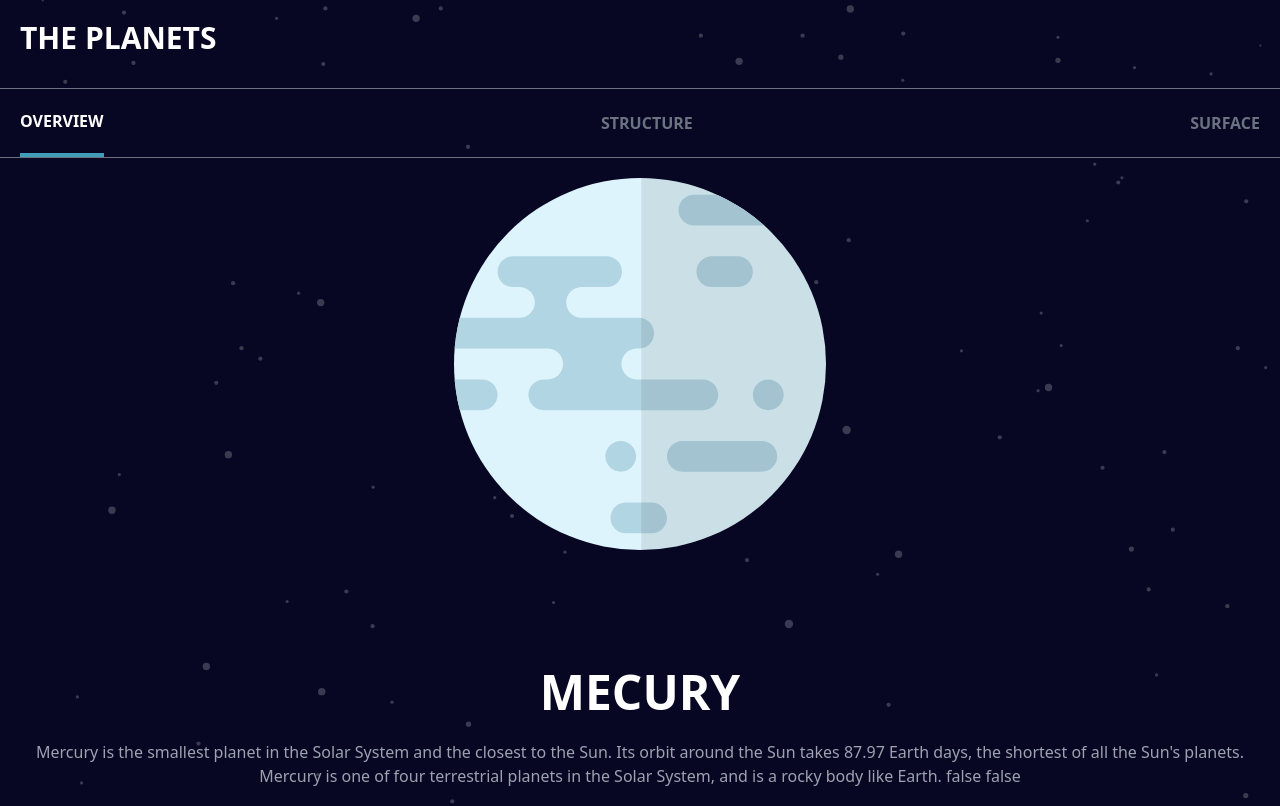
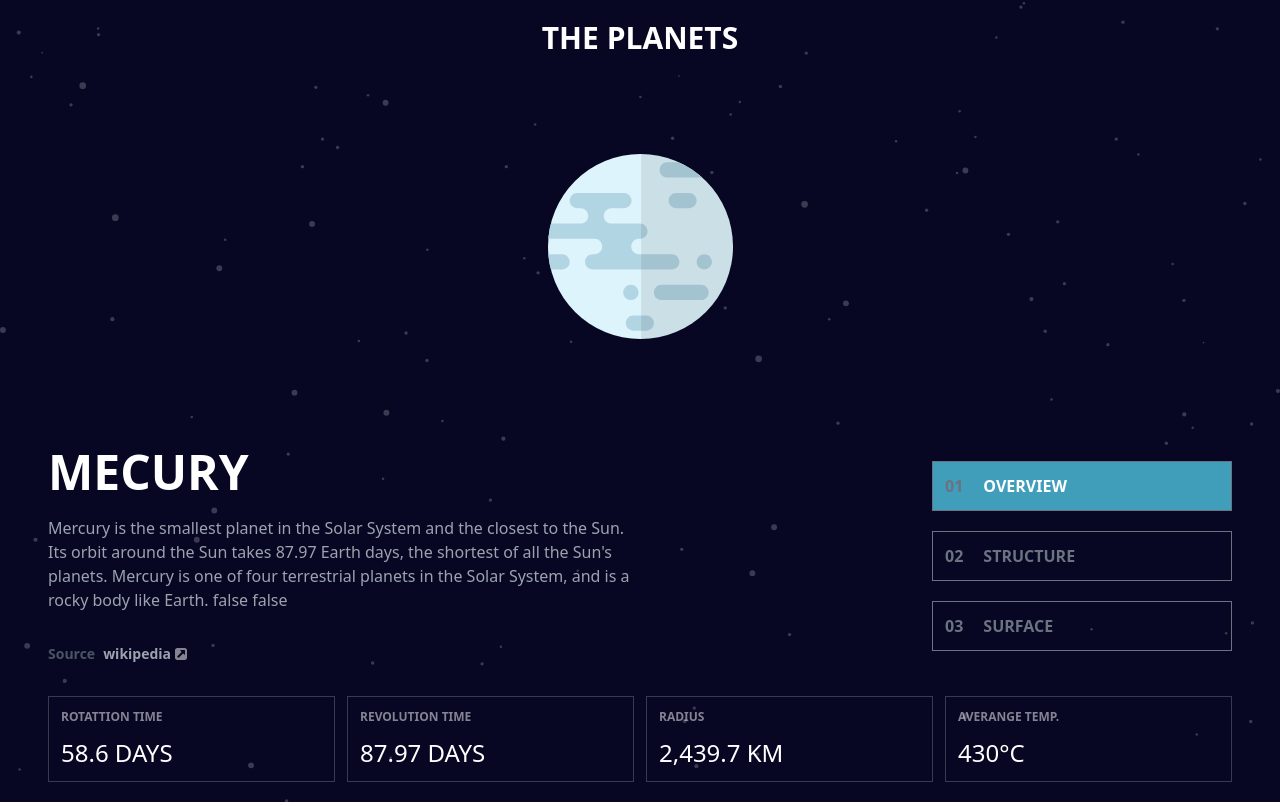
Before and after one commit to RonaldMamani/Planets_Fact, a React (Vite) app: page / in a window 1280 px wide. Shown: the top 806 px of the page. Built offline with nearby package versions, Linux system fonts and the light colour scheme.

Commit message:
Adicionando em tela de TTable

```diff
--- a/src/components/ButtonStatePlanet/index.tsx
+++ b/src/components/ButtonStatePlanet/index.tsx
@@ -1,15 +1,21 @@
 type Props= {
     content: string,
+    number?: string,
     className: string,
     onClick?: () => void
 }
 
-export default function ButtonStatePlanet({ content,className,onClick } : Props) {
+export default function ButtonStatePlanet({ content,number,className,onClick } : Props) {
     return (
         <button
-            className={`${className} uppercase font-semibold py-5`}
+            className={`${className}
+                uppercase font-semibold py-5
+                md:border-gray-500 md:border md:p-3 md:text-start md:flex md:gap-5 md:w-[300px]
+                `}
             onClick={onClick}
-            >{content}
+            >
+                <span className="max-[767px]:hidden text-gray-500">{number}</span>
+                <span>{content}</span>
         </button>
     )
 }
--- a/src/components/DetailPlanet/index.tsx
+++ b/src/components/DetailPlanet/index.tsx
@@ -5,9 +5,15 @@ type Props = {
 
 export default function DetailPlanet({ titleDetail, detail } : Props) {
     return (
-        <div className="flex justify-between items-center border-white/20 border p-3 uppercase">
-            <h6 className="text-sm text-white/50 font-bold">{titleDetail}</h6>
-            <span className="text-xl text-white font-medium">{detail}</span>
+        <div className="
+            flex justify-between items-center border-white/20 border p-3 uppercase
+            md:flex-col md:gap-3 md:items-start md:w-full
+            ">
+            <h6 className="text-sm text-white/50 font-bold md:text-xs">{titleDetail}</h6>
+            <span className="
+                text-xl text-white font-medium
+                md:text-2xl
+                ">{detail}</span>
         </div>
     )
 }
--- a/src/components/Header/index.tsx
+++ b/src/components/Header/index.tsx
@@ -15,6 +15,7 @@ export default function Header() {
             <div className="
                 flex justify-between items-center
                 px-5 pt-5
+                md:flex-col
                 ">
                     <span className="uppercase text-3xl text-white font-bold">The Planets</span>
                     <nav className="md:hidden">
--- a/src/components/NavBarPlanetsMobile/index.tsx
+++ b/src/components/NavBarPlanetsMobile/index.tsx
@@ -6,7 +6,7 @@ type Props = {
 
 export default function NavBarPlanetsMobile({ onClick } : Props) {
     return (
-        <div className="flex flex-col px-5">
+        <div className="flex flex-col px-5 md:hidden">
             <LinkPlanet
                 content="Mercury"
                 onClick={onClick}
--- a/src/components/PlanetStatistics/index.tsx
+++ b/src/components/PlanetStatistics/index.tsx
@@ -9,7 +9,10 @@ type Props = {
 
 export default function PlanetStatistics({ rotation,revolution,radius,temp } : Props) {
     return (
-        <div className="flex flex-col gap-5">
+        <div className="
+            flex flex-col gap-5
+            md:flex-row md:justify-between md:gap-3
+            ">
             <DetailPlanet titleDetail="Rotattion Time" detail={rotation} />
             <DetailPlanet titleDetail="Revolution Time" detail={revolution} />
             <DetailPlanet titleDetail="Radius" detail={radius} />
--- a/src/components/PlanetsDescrition/index.tsx
+++ b/src/components/PlanetsDescrition/index.tsx
@@ -1,4 +1,5 @@
 import Source from "../../assets/icon-source.svg"
+import ButtonStatePlanet from "../ButtonStatePlanet"
 
 type Props = {
     name: string,
@@ -8,7 +9,10 @@ type Props = {
 
 export default function PlanetsDescrition({ name,descrition,href } : Props) {
     return (
-        <div className="flex flex-col gap-6 text-center">
+        <div className="
+            flex flex-col gap-6 text-center
+            md:text-start md:items-start md:gap-5
+            ">
             <h4 className="text-5xl text-white font-bold uppercase">{name}</h4>
             <p className="text-gray-400 pb-3">{descrition}</p>
             <span className="flex justify-center gap-2 items-center font-bold text-sm">
--- a/src/pages/Mercury.tsx
+++ b/src/pages/Mercury.tsx
@@ -37,6 +37,7 @@ export default function Mercury() {
             <nav className="
                 flex justify-between border-y border-gray-500 mt-8
                 px-5
+                md:hidden
                 ">
                 <ButtonStatePlanet
                     content="Overview"
@@ -57,38 +58,80 @@ export default function Mercury() {
             <section className="
                 grid grid-rows-3 gap-5 items-center
                 px-5 py-5
+                md:px-12 md:grid-rows-5 md:gap-8
                 ">
-                <div className="flex justify-center relative z-0">
+                <div className="
+                    flex justify-center relative z-0
+                    md:row-span-3
+                    ">
                     {overview &&
-                        <img className="w-[30%] h-[30%]" src={Planet} alt="" />
+                        <img className="max-w-[185px] max-h-[185px]" src={Planet} alt="" />
                     }
                     {structure &&
-                        <img className="w-[30%] h-[30%]" src={InternPlanet} alt="" />
+                        <img className="max-w-[185px] max-h-[185px]" src={InternPlanet} alt="" />
                     }
                     {surface &&
                         <>
-                            <img className="w-[30%] h-[30%]" src={Planet} alt="" />
-                            <img className="w-[80$] h-[80%] absolute top-20" src={GeologyPlanet} alt="" />
+                            <img className="max-w-[185px] max-h-[185px]" src={Planet} alt="" />
+                            <img className="w-[70$] h-[70%] absolute top-24" src={GeologyPlanet} alt="" />
                         </>
                     }
                 </div>
+                <div className="
+                    md:grid md:grid-cols-2 md:items-center
+                    md:row-span-2
+                    ">
                     <PlanetsDescrition
                         name="Mecury"
                         descrition={`
                             ${overview && `Mercury is the smallest planet in the Solar System and the closest to the Sun. Its orbit around the Sun takes
                             87.97 Earth days, the shortest of all the Sun's planets. Mercury is one of four terrestrial planets in the Solar System,
                             and is a rocky body like Earth.`}
-                        ${structure && `structure`}
-                        ${surface && `surface`}
+
+                            ${structure && `Mercury appears to have a solid silicate crust and mantle overlying a solid, iron sulfide outer
+                            core layer, a deeper liquid core layer, and a solid inner core. The planet's density is the second highest in the
+                            Solar System at 5.427 g/cm3 , only slightly less than Earth's density.`}
+
+                            ${surface && `Mercury's surface is similar in appearance to that of the Moon, showing extensive mare-like plains
+                            and heavy cratering, indicating that it has been geologically inactive for billions of years. It is more heterogeneous
+                            than either Mars's or the Moon’s.`}
                             `}
                         href="https://pt.wikipedia.org/wiki/Merc%C3%BArio_(planeta)"
                     />
+                    <div className="
+                        max-[767px]:hidden flex flex-col gap-5
+                        md:items-end
+                        ">
+                        <ButtonStatePlanet
+                        content="Overview"
+                        number="01"
+                        className={`${overview ? 'text-white bg-[#419EBB]' : 'text-gray-500'}`}
+                        onClick={handleButtonOverview}
+                        />
+                        <ButtonStatePlanet
+                            content="Structure"
+                            number="02"
+                            className={`${structure ? 'text-white bg-[#419EBB]' : 'text-gray-500'}`}
+                            onClick={handleButtonStructure}
+                        />
+                        <ButtonStatePlanet
+                            content="Surface"
+                            number="03"
+                            className={`${surface ? 'text-white bg-[#419EBB]' : 'text-gray-500'}`}
+                            onClick={handleButtonSurface}
+                        />
+                    </div>
+                </div>
+                <div className="
+
+                    ">
                     <PlanetStatistics
                         rotation="58.6 days"
                         revolution="87.97 days"
                         radius="2,439.7 km"
                         temp="430°c"
                     />
+                </div>
             </section>
 
         </>
```
Lines whose indentation alone changed are shown as unchanged.
